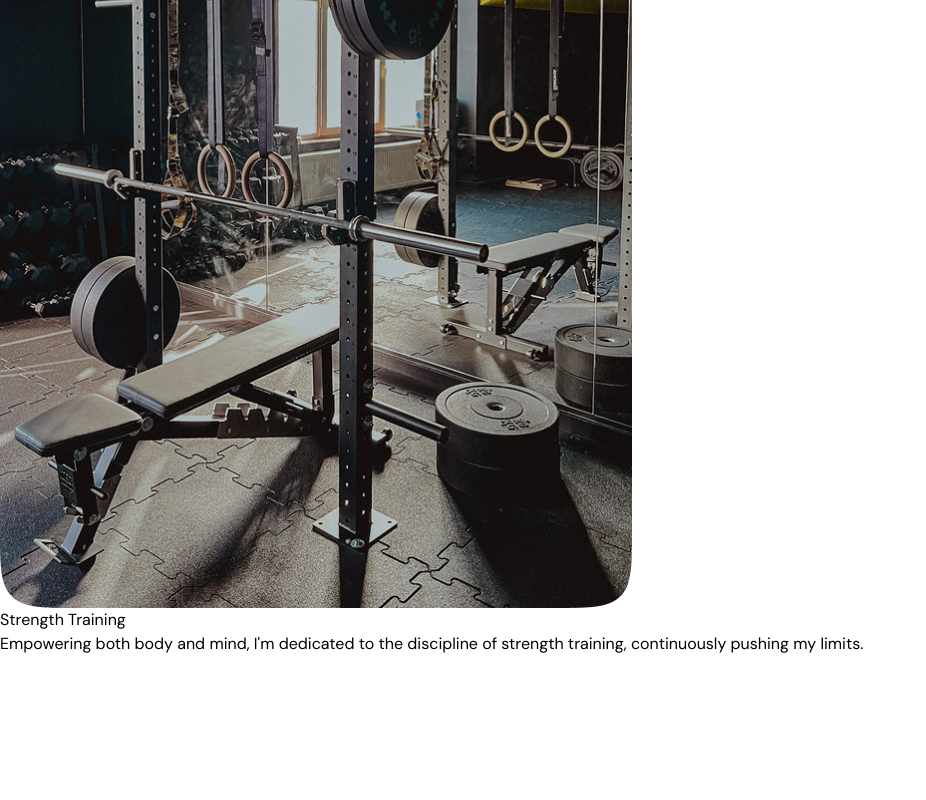
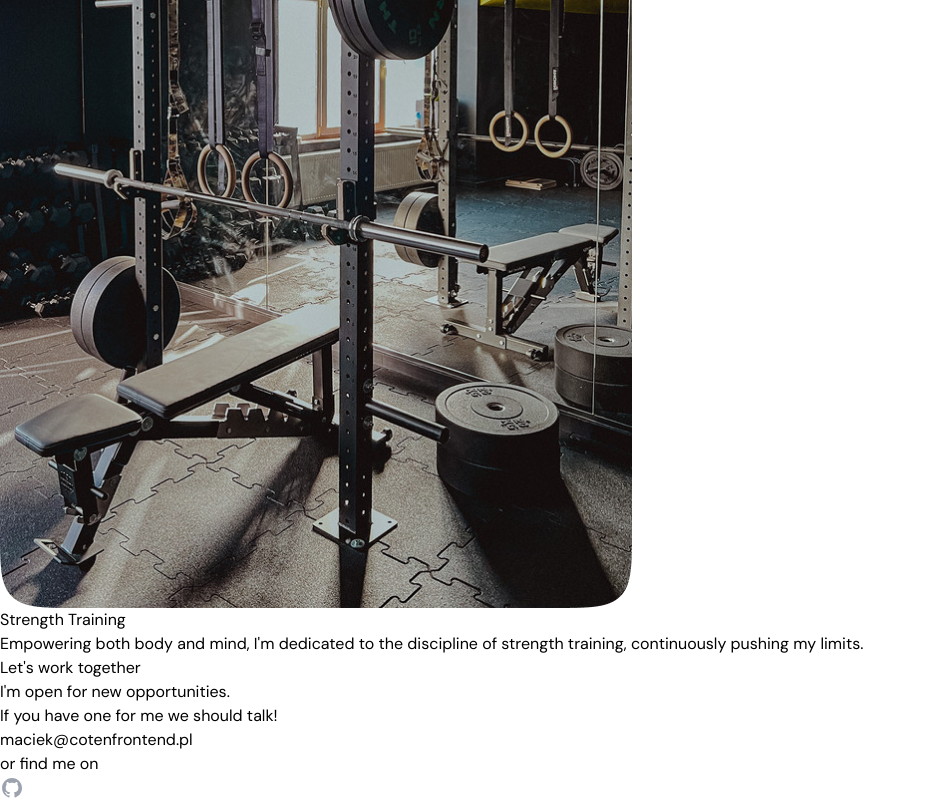
Before and after one commit to maciekwtfowicz/portfolio, a website built with Parcel: page src/index.html in a window 1280 px wide. Shown: the part 5136-5936 px from the top of the page, without its empty margins (0-926 px from the left). Before the commit the page ends 5792 px from the top, so only its background shows below. Built offline with nearby package versions, Linux system fonts and the light colour scheme.

Commit message:
Add contact markup

```diff
--- a/src/index.html
+++ b/src/index.html
@@ -146,7 +146,18 @@
         <h3>Strength Training</h3>
         <p>Empowering both body and mind, I'm dedicated to the discipline of strength training, continuously pushing my limits.</p>
       </article>
+    </section>
 
+    <section id="contact">
+      <h2>Let's work together</h2>
+      <p>I'm open for new opportunities. <br>If you have one for me we should talk!</p>
+      <a href="mailto:maciek@cotenfrontend.pl">maciek@cotenfrontend.pl</a>
+      <p>or find me on</p>
+      <ul>
+        <li>
+          <a href="#"><img class="w-6 h-6" src="images/github.svg"></a>
+        </li>
+      </ul>
     </section>
 
   </main>
```
Also changed, not shown: src/images/github.svg (added).
